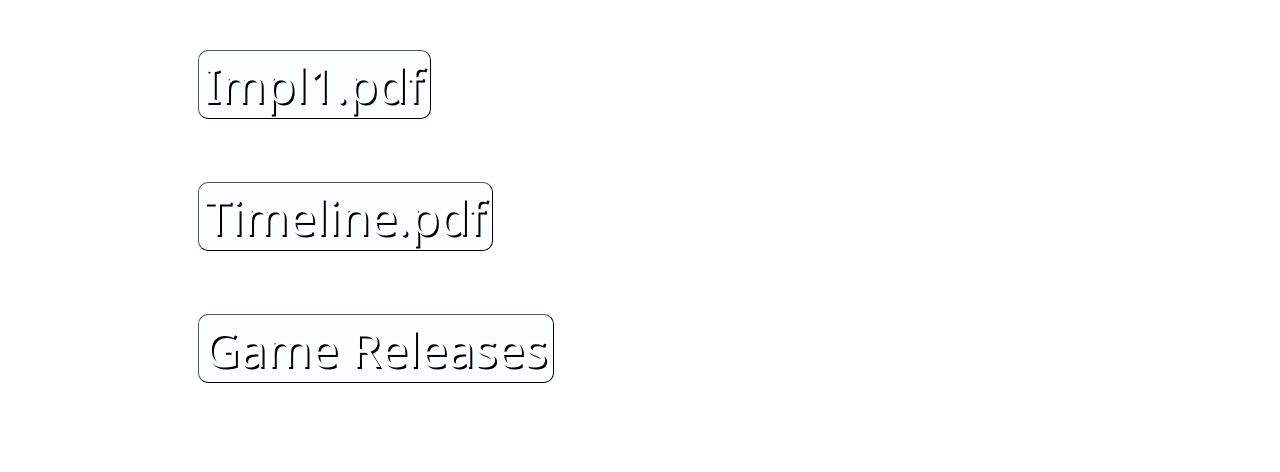
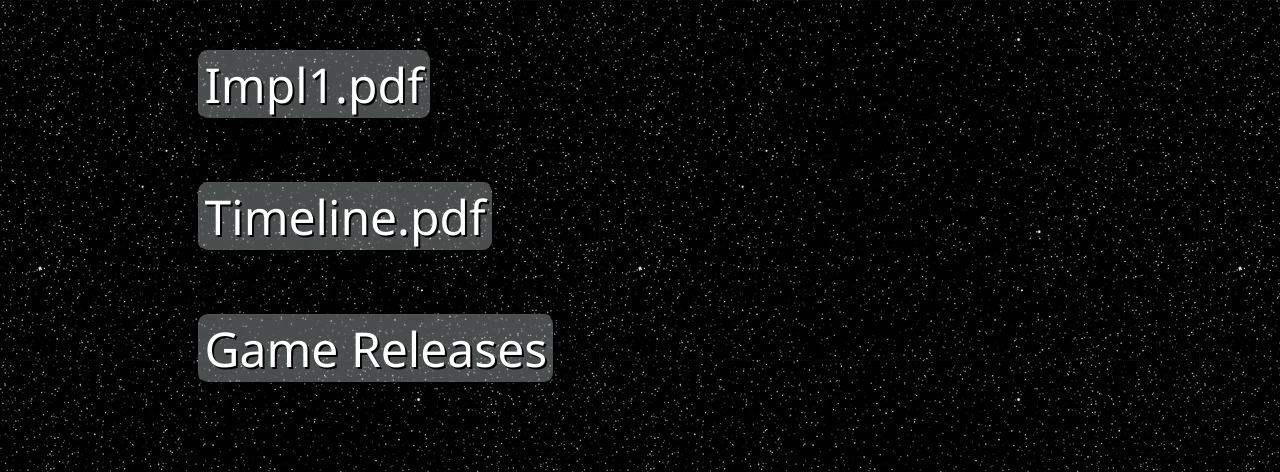
Before and after one commit to CampusTycoon/V2Web, a plain HTML site: page index.html in a window 1280 px wide. Shown: the part 720-1192 px from the top of the page. Drawn offline with Linux system fonts and the light colour scheme.

Commit message:
Update projectWebsite.css

```diff
--- a/projectWebsite.css
+++ b/projectWebsite.css
@@ -1,5 +1,5 @@
 body{
-    background-image: url(Star Skies.jpg);
+    background-image: url(StarSkies.jpg);
 }
 h1{
     background-color: rgba(240, 255, 255, 0.3);
```
